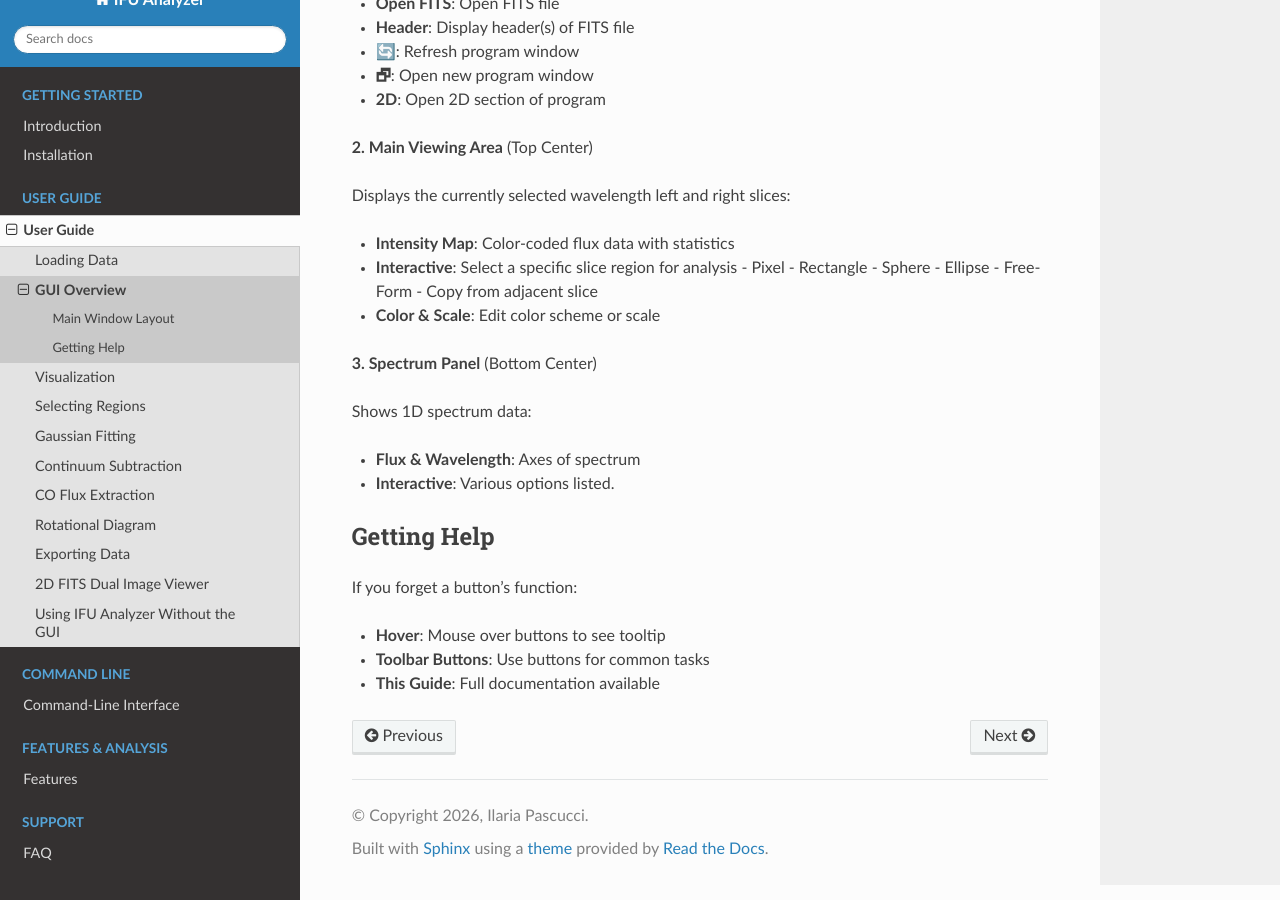
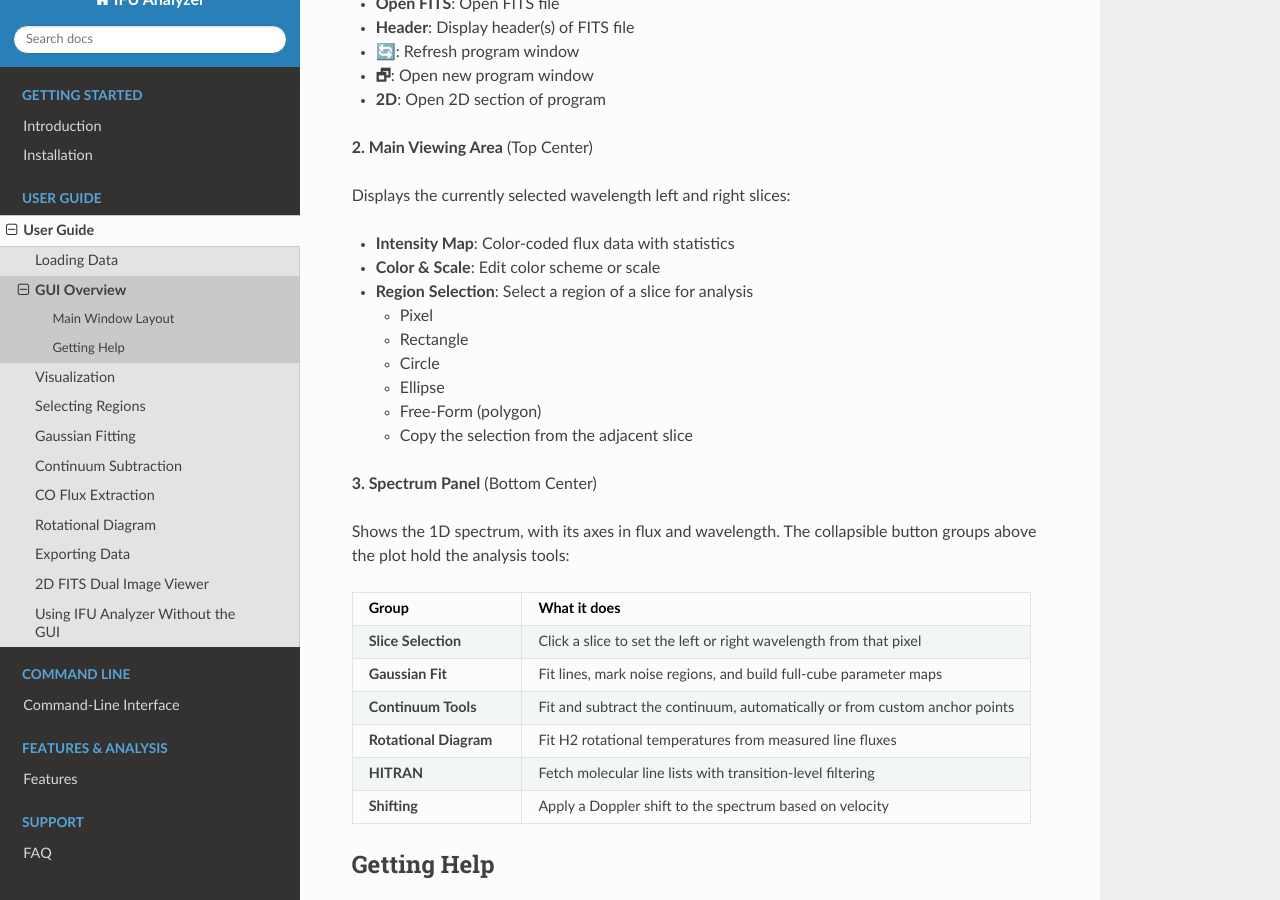
Before and after one commit to ilariapascucci/IFU-Analyzer, a Sphinx documentation site: the page built from docs/user_guide/gui_overview.rst, in a window 1280 px wide and 900 px high, scrolled down 878 px. Built offline with Sphinx 7.4.7 and the Read the Docs theme 3.1.0, drawn with Linux system fonts in a browser that asks for light colours.

Commit message:
docs gui overview clean

```diff
--- a/docs/user_guide/gui_overview.rst
+++ b/docs/user_guide/gui_overview.rst
@@ -27,21 +27,40 @@ The IFU Analyzer window is organized into several key areas:
 Displays the currently selected wavelength left and right slices:
 
 - **Intensity Map**: Color-coded flux data with statistics
-- **Interactive**: Select a specific slice region for analysis
+- **Color & Scale**: Edit color scheme or scale
+- **Region Selection**: Select a region of a slice for analysis
+
   - Pixel
   - Rectangle
-  - Sphere
+  - Circle
   - Ellipse
-  - Free-Form
-  - Copy from adjacent slice
-- **Color & Scale**: Edit color scheme or scale
+  - Free-Form (polygon)
+  - Copy the selection from the adjacent slice
 
 **3. Spectrum Panel** (Bottom Center)
 
-Shows 1D spectrum data:
+Shows the 1D spectrum, with its axes in flux and wavelength. The collapsible
+button groups above the plot hold the analysis tools:
 
-- **Flux & Wavelength**: Axes of spectrum
-- **Interactive**: Various options listed.
+.. list-table::
+   :header-rows: 1
+   :widths: 25 75
+
+   * - Group
+     - What it does
+   * - **Slice Selection**
+     - Click a slice to set the left or right wavelength from that pixel
+   * - **Gaussian Fit**
+     - Fit lines, mark noise regions, and build full-cube parameter maps
+   * - **Continuum Tools**
+     - Fit and subtract the continuum, automatically or from custom anchor
+       points
+   * - **Rotational Diagram**
+     - Fit H2 rotational temperatures from measured line fluxes
+   * - **HITRAN**
+     - Fetch molecular line lists with transition-level filtering
+   * - **Shifting**
+     - Apply a Doppler shift to the spectrum based on velocity
 
 Getting Help
 ============
```
Also changed, not shown: 5 other files.
